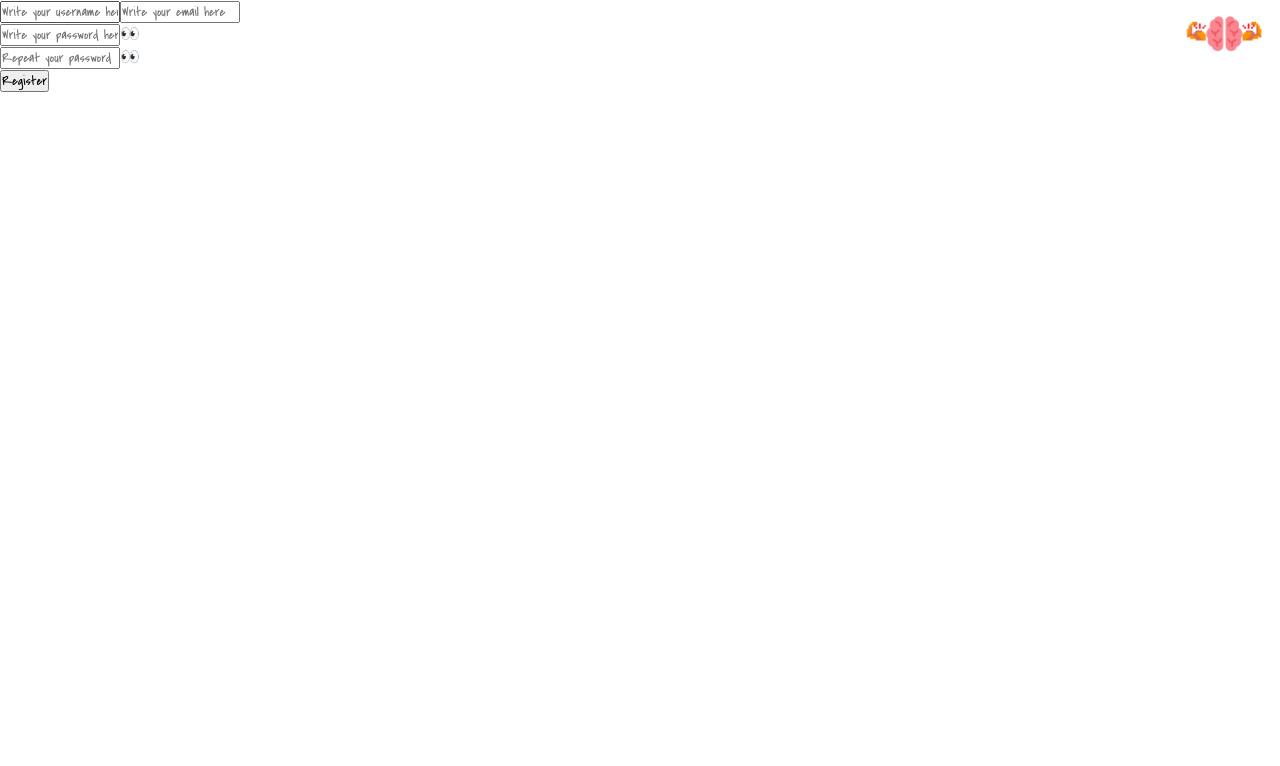
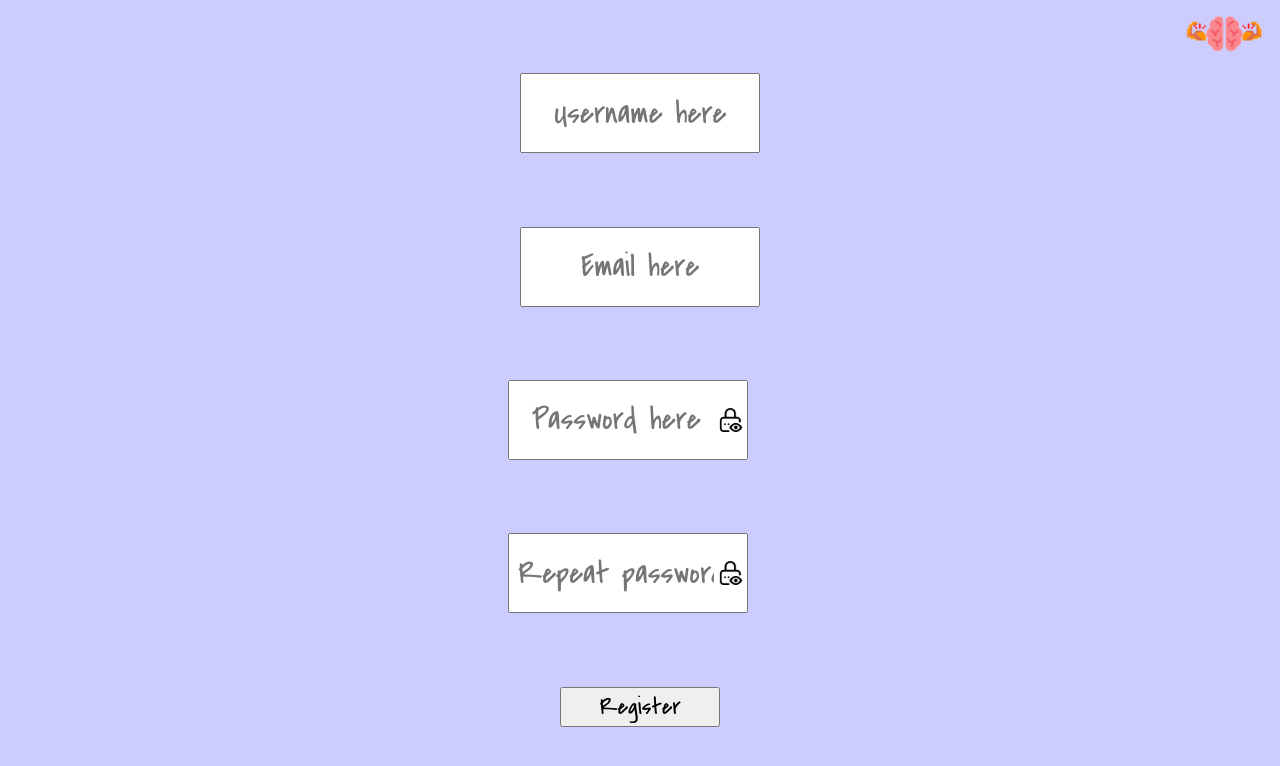
Before and after one commit to saulvg/trainingBrain, a React (Create React App) app in the folder training-brain-front/: page /register in a window 1280 px wide. Shown: the top 766 px of the page. Built offline with nearby package versions, Linux system fonts and the light colour scheme; a web font is replaced by a local one.

Commit message:
d first inputs d loading d confurmButton

```diff
--- a/training-brain-front/src/components/buttons/ConfirmBotton.js
+++ b/training-brain-front/src/components/buttons/ConfirmBotton.js
@@ -4,7 +4,7 @@
 //Componente que pinta un boton recibe props, la funcion manejadora del onClik y el texto que contendra el boton
 const ConfirmBotton = ({ name, onClick }) => {
   return (
-    <button className='blue-button' onClick={onClick}>
+    <button className='button-first-forms' onClick={onClick}>
       {name}
     </button>
   );
--- a/training-brain-front/src/components/forms/inputs/InputElement.js
+++ b/training-brain-front/src/components/forms/inputs/InputElement.js
@@ -1,8 +1,9 @@
+import "./styleInputs.css"
 const InputElement = ({labelName, type, id ,name, value, onChange, placeholder, required}) => {
     return(
         <label>
             {labelName}
-            <input
+            <input className="input-element"
                 type={type}
                 id={id}
                 name={name}
--- a/training-brain-front/src/components/forms/inputs/InputPassword.js
+++ b/training-brain-front/src/components/forms/inputs/InputPassword.js
@@ -1,3 +1,4 @@
+import "./styleInputs.css"
 import { useState } from "react";
 
 
@@ -8,7 +9,7 @@ const InputPassword = ({labelName,type, id ,name, value, onChange, placeholder,
     return(
         <label>
             {labelName}
-            <div>
+            <div id='box-input-password'>
                 <input
                     type={togglePassword ? type : ''}
                     id={id}
@@ -18,7 +19,8 @@ const InputPassword = ({labelName,type, id ,name, value, onChange, placeholder,
                     placeholder={placeholder}
                     required={required}
                     />
-                <span onClick={()=>{setTogglePassword(!togglePassword)}}>👀</span>
+                    <span onClick={()=>{setTogglePassword(!togglePassword)}} style={{backgroundImage: `url('${process.env.REACT_APP_FRONTEND}/img/show-password.png')`}}></span>
+
             </div>
         </label>
     )
--- /dev/null
+++ b/training-brain-front/src/components/forms/inputs/styleInputs.css
@@ -0,0 +1,38 @@
+/*
+###################
+## InputPassword ##
+###################
+*/
+
+#box-input-password {
+    display: flex;
+    align-items: center;
+}
+
+#box-input-password input {
+    padding-right: 2rem;
+}
+
+
+#box-input-password span {
+    display: block;
+    font-size: 0;
+    width: 1.5rem;
+    height: 1.5rem;
+    background-size: contain;
+    position: relative;
+    right: 1.8rem;
+}
+
+#box-input-password span:hover {
+    cursor: pointer;
+}
+
+/*
+###################
+## InputElement ##
+###################
+*/
+.input-element {
+    padding-right: 2rem;
+}
--- a/training-brain-front/src/components/loading/Loading.js
+++ b/training-brain-front/src/components/loading/Loading.js
@@ -1,9 +1,8 @@
-// ## Style ##
 import './loading.css';
-//Componente que mostramos cuando necesitamos cargar en alguna parte de la pagina, recibe como prop el mensaje que se quiera mostrar mientras carga y una class por si hiciese falta cambair algun estilo
-const Loading = ({ children, clas }) => {
+
+const Loading = ({ children }) => {
   return (
-    <div id='entryCreated' className={clas}>
+    <div id='loader'>
       <div>{children}</div>
       <div className='loading'></div>
     </div>
--- a/training-brain-front/src/components/loading/loading.css
+++ b/training-brain-front/src/components/loading/loading.css
@@ -1,4 +1,4 @@
-#entryCreated {
+#loader {
     display: flex;
     flex-direction: column;
     justify-content: center;
@@ -7,27 +7,39 @@
     padding: 2rem;
 }
 
-.load-Page {
-    min-height: 100vh;
+.loading {
+    width: 60px;
+    height: 60px;
+    border-radius: 50%;
+    animation: spin 1.2s linear infinite;
 }
 
-#loading {
-    background-color: rgba(0, 0, 0, 0.1);
-    display: flex;
-    flex-direction: column;
-    align-items: center;
-    gap: 2rem;
-    padding: 1rem;
+.loading::before,
+.loading::after {
+    content: "";
+    position: absolute;
+    border-radius: inherit;
 }
 
-.loading {
-    border: 4px solid rgba(0, 0, 0, 0.1);
-    width: 56px;
-    height: 56px;
-    border-radius: 50%;
-    border-left-color: #09f;
+.loading::before {
+    width: 100%;
+    height: 100%;
+    background-image: linear-gradient(#f0c 0%,
+            #80f 100%);
+}
 
-    animation: spin 1s ease infinite;
+.loading::after {
+    width: 85%;
+    height: 85%;
+    background-color: white;
+    top: 50%;
+    left: 50%;
+    transform: translate(-50%, -50%);
+}
 
-    font-size: 0;
+
+@keyframes spin {
+    to {
+        transform: rotate(360deg);
+    }
 }
--- a/training-brain-front/src/pages/HomePage.js
+++ b/training-brain-front/src/pages/HomePage.js
@@ -1,4 +1,4 @@
-import './stylePage.css'
+import './stylePages.css'
 import { useContext } from "react";
 import { Link } from "react-router-dom";
 import { AuthContext } from "../App";
--- a/training-brain-front/src/pages/LoginPage.js
+++ b/training-brain-front/src/pages/LoginPage.js
@@ -45,14 +45,14 @@ const LoginPage = () => {
 return(
     <>
         {token && <Navigate to='/'/>}
-            <form onSubmit={login}>
+            <form onSubmit={login} id="login-form" className="first-forms">
                 <InputElement
                     type={'mail'}
                     id={'loginEmail'}
                     name={'loginEmail'}
                     value={email}
                     onChange={(e)=>{setEmail(e.target.value)}}
-                    placeholder={'Write your email here'}
+                    placeholder={'Email here'}
                     required={'required'}
                 />
                 <InputPassword
@@ -61,11 +61,11 @@ return(
                     name={'loginPassword'}
                     value={password}
                     onChange={(e)=>{setpassword(e.target.value)}}
-                    placeholder={'Write your password here'}
+                    placeholder={'Password here'}
                     required={'required'}
                 />
                 {error ? <Error>{error}</Error> : null}
-                <ConfirmBotton name={'Enter'}/>
+                <ConfirmBotton name={'Login'}/>
             </form>
         <ConfirmBotton
             name='I forgot my password'
--- a/training-brain-front/src/pages/RegisterPage.js
+++ b/training-brain-front/src/pages/RegisterPage.js
@@ -1,4 +1,4 @@
-
+import "./stylePages.css"
 import { useContext, useEffect, useState } from "react";
 import { Navigate, useNavigate } from 'react-router-dom';
 import { AuthContext } from "../App";
@@ -29,8 +29,6 @@ const RegisterPage = () => {
     useEffect(()=>{
         const regExpPass = /(?=.*[a-z])(?=.*[A-Z])(?=.*[0-9])(?=.*[!@#$%^&*-])(?=.{8,})/
         const regExpEmail = /^(([^<>()\[\]\\.,;:\s@”]+(\.[^<>()\[\]\\.,;:\s@”]+)*)|(“.+”))@((\[[0–9]{1,3}\.[0–9]{1,3}\.[0–9]{1,3}\.[0–9]{1,3}])|(([a-zA-Z\-0–9]+\.)+[a-zA-Z]{2,}))$/
-
-        console.log(regExpEmail.test(email));
 
         if (regExpEmail.test(email) === true) {
             setEmailStructure(true)
@@ -99,14 +97,14 @@ return(
         {token && <Navigate to='/'/>}
         {!done ? (
 
-            <form onSubmit={register}>
+            <form onSubmit={register} id="register-form" className="first-forms" >
                 <InputElement
                     type={'text'}
                     id={'registerUsername'}
                     name={'registerUsername'}
                     value={username}
                     onChange={(e)=>{setUsername(e.target.value)}}
-                    placeholder={'Write your username here'}
+                    placeholder={'Username here'}
                     required={'required'}
                 />
                 <InputElement
@@ -115,7 +113,7 @@ return(
                     name={'registerEmail'}
                     value={email}
                     onChange={(e)=>{setEmail(e.target.value)}}
-                    placeholder={'Write your email here'}
+                    placeholder={'Email here'}
                     required={'required'}
                 />
                 <InputPassword
@@ -124,7 +122,7 @@ return(
                     name={'registerPassword'}
                     value={password}
                     onChange={(e)=>{setPassword(e.target.value)}}
-                    placeholder={'Write your password here'}
+                    placeholder={'Password here'}
                     required={'required'}
                 />
                 <InputPassword
@@ -133,15 +131,15 @@ return(
                     name={'reapeatPassword'}
                     value={reapeatPassword}
                     onChange={(e)=>{setReapeatPassword(e.target.value)}}
-                    placeholder={'Repeat your password'}
+                    placeholder={'Repeat password'}
                     required={'required'}
                 />
 
-                {error ? <Error>{error} {/* {<button onClick={()=>{navigate('/login')}}>Sing in</button>} */}</Error> : null }
+                {error ? <Error>{error}</Error> : null }
                 <ConfirmBotton name='Register'/>
             </form>
         ): (
-            <Loading className='confirmation'>
+            <Loading>
                 {body.message}
             </Loading>
         )}
--- a/training-brain-front/src/pages/stylePage.css
+++ b/training-brain-front/src/pages/stylePages.css
@@ -15,6 +15,8 @@
         'title'
         'menuLabels'
     ;
+    background-image: linear-gradient(#ccf 0%,
+            #cfc 100%);
 }
 
 #home_page header {
@@ -70,7 +72,42 @@
 }
 
 /*
-##########
-##  ##
-##########
+##############################
+## RegisterPage / LoginPage ##
+##############################
 */
+
+#register-form {
+    background-color: #ccf;
+}
+
+#login-form {
+    background-color: #cfc;
+}
+
+.first-forms {
+    padding: 2rem;
+    min-height: 100vh;
+
+    display: flex;
+    flex-direction: column;
+    justify-content: space-evenly;
+    align-items: center;
+    gap: 2rem;
+}
+
+.first-forms input {
+    height: 5rem;
+    width: 15rem;
+
+    font-size: 2rem;
+    text-align: center;
+    padding: 0.5rem;
+}
+
+.button-first-forms {
+    width: 10rem;
+    height: 2.5rem;
+
+    font-size: 1.5rem;
+}
```
Also changed, not shown: training-brain-front/public/img/show-password.png (added), 1 other file (tests, documents, lock files or other folders).
